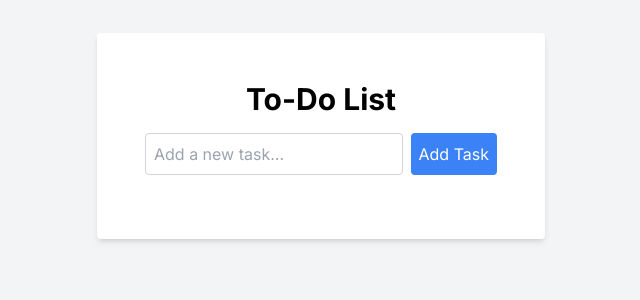
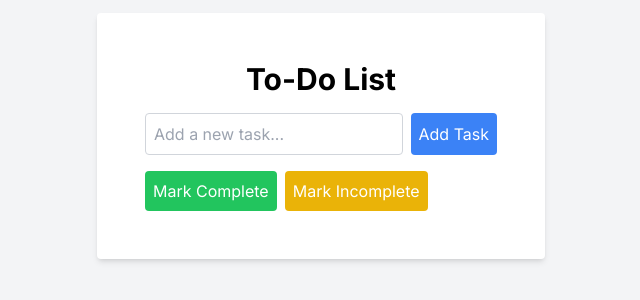
Before and after one commit to group14000/To-Do-App, a Next.js app: page / in a window 1280 px wide. Shown: the part 264-564 px from the top of the page, without its empty margins (319-959 px from the left). Built offline with nearby package versions, Linux system fonts and the light colour scheme.

Commit message:
Saving the Todo status

```diff
--- a/components/TodoApp.js
+++ b/components/TodoApp.js
@@ -30,6 +30,14 @@ const TodoApp = () => {
         task.id === taskId ? { ...task, completed: !task.completed } : task
       )
     );
+  };
+
+  const markComplete = () => {
+    setTasks(tasks.map((task) => ({ ...task, completed: true })));
+  };
+
+  const markIncomplete = () => {
+    setTasks(tasks.map((task) => ({ ...task, completed: false })));
   };
 
   return (
@@ -80,6 +88,21 @@ const TodoApp = () => {
           </li>
         ))}
       </ul>
+
+      <div className="mt-4">
+        <button
+          onClick={markComplete}
+          className="bg-green-500 text-white p-2 rounded mr-2"
+        >
+          Mark Complete
+        </button>
+        <button
+          onClick={markIncomplete}
+          className="bg-yellow-500 text-white p-2 rounded"
+        >
+          Mark Incomplete
+        </button>
+      </div>
     </div>
   );
 };
```
